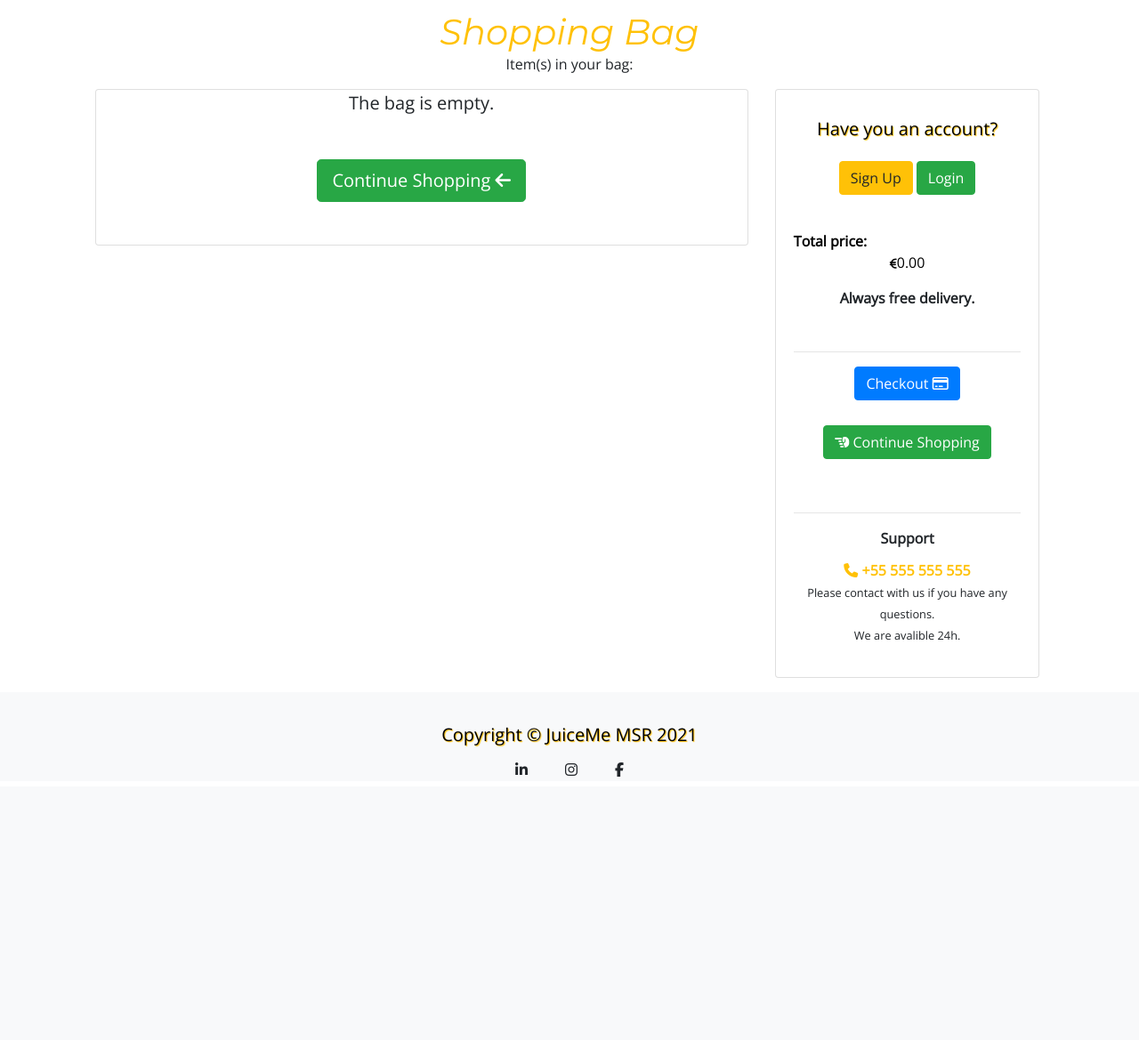
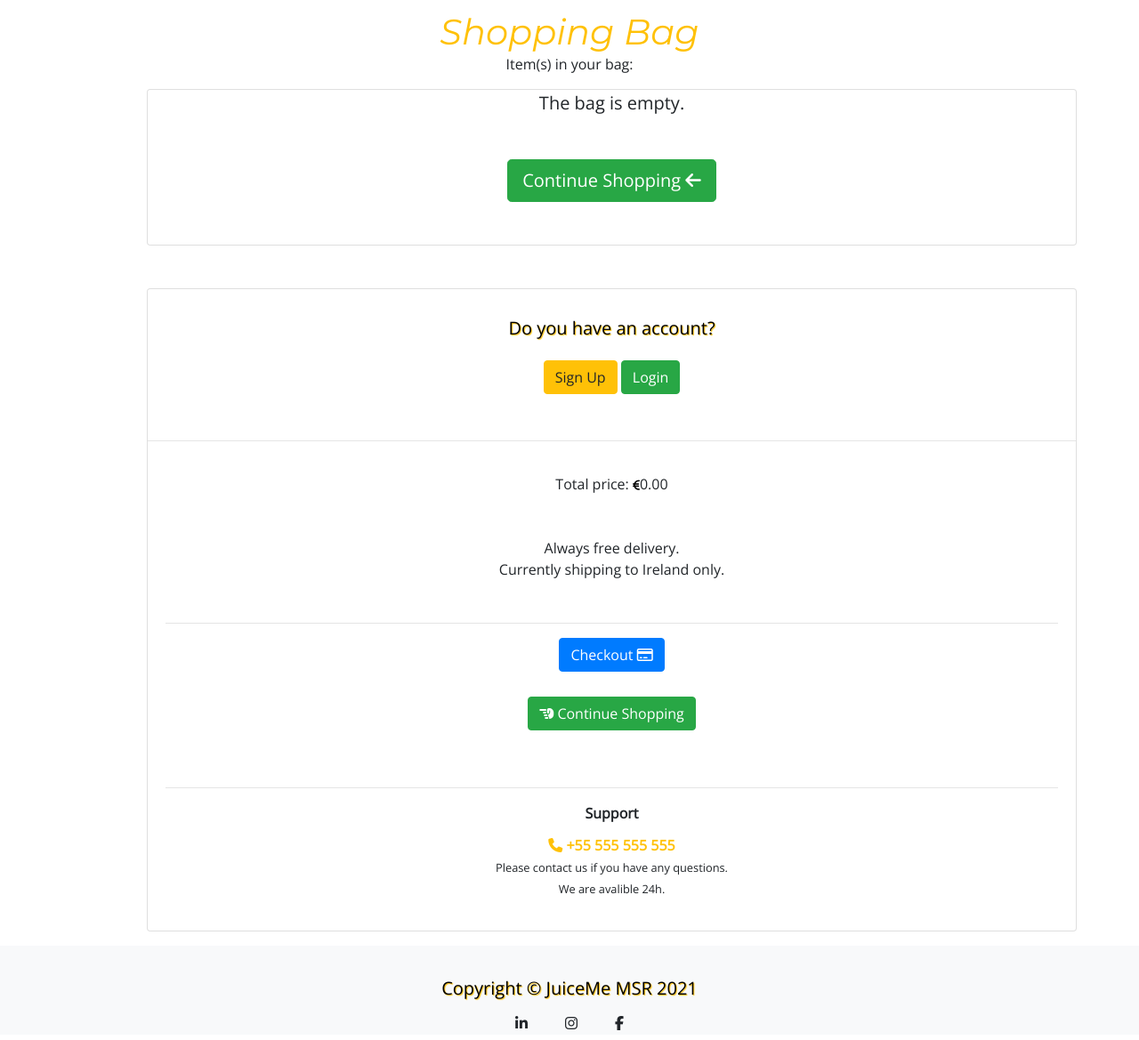
Before and after one commit to madatoo/juiceme-ms4, a Django app: page /bag/ in a window 1280 px wide; the page is wider, and only the part inside the window is pictured. Shown: the part 80-1249 px from the top of that part at 89% size. Before the commit the page ends 953 px from the top of that part, so only its background shows below. Run offline with Django 3.2, Linux system fonts and the light colour scheme; some libraries are stand-ins or nearby versions.

Commit message:
updatet texts on home page and restyled bag page

```diff
--- a/templates/bag/bag_page.html
+++ b/templates/bag/bag_page.html
@@ -21,11 +21,10 @@
 {% endblock %}
 
 {% block content %}
+<div class="container">
+    <div class="row">
         <div class="container-fluid offset-1">
-    <div class="row">
-        <!--div class="col-12 col-lg-6 order-lg-last"-->
-            <aside class="col-lg-7 mb-3">
-            <div class="card">
+            <div class="card mb-5">
                 {% if bag_items %}
                     <div class="table-responsive">
                         <table class="table table-borderless table-bag">
@@ -105,30 +104,22 @@
                     </div>
                 {% endif %}
             </div>
-            </aside>
-            <aside class="col-lg-3">
             <div class="card mb-3">
-                    <div class="card-body">
+                <div class="card-body mb-3">
                     <div class="products text-center">
-                            <h5>Have you an account?</h5>
+                        <h5>Do you have an account?</h5>
                         <div class="mt-4">
                             <a href="{% url 'account_signup' %}" class="btn btn-warning" data-abc="true">Sign Up</a>
                             <a href="{% url 'account_login' %}" class="btn btn-success" data-abc="true">Login </a>
                         </div>
                     </div>
                 </div>
-                    <div class="card-body">
-                        <dl class="products black">
-                            <dt>Total price:
-                                <dd class="products text-center black"><i class=" fas fa-euro-sign small bag-page black black-euro"></i>{{ total|floatformat:2 }}
-                                </dd>
-                            </dt>
-                        </dl>
-                        <dl class="dlist-align">
-                            <dt class="products text-center mb-5">
-                            Always free delivery.
-                            </dt>
-                        </dl>
+                <hr>
+                <div class="card-body mb-1">
+                    <p class="products text-center mb-5">Total price: <i class=" fas fa-euro-sign small bag-page black black-euro"></i>{{ total|floatformat:2 }}</p>
+                    <p class="products text-center mb-5">
+                        Always free delivery.<br>
+                        Currently shipping to Ireland only.</p>
                 <hr>
                 <div class="products text-center mb-1">
                     <a href="{% url 'checkout' %}" class="btn btn-primary" data-abc="true">
@@ -155,15 +146,14 @@
                             <i class="fa fa-phone mt-3 euro"></i> +55 555 555 555</span>
                             <div>
                                 <span class="small">
-                                Please contact with us if you have any questions. <br>
+                                Please contact us if you have any questions. <br>
                                 We are avalible 24h.
                                 </span>
                             </div>
                         </dl>
                 </div>
             </div>
-            </aside>
-        <!--/div-->
+        </div>
     </div>
 </div>
 {% endblock %}
```
Also changed, not shown: templates/home/index.html (+10 -8 lines). Lines whose indentation alone changed are shown as unchanged.
